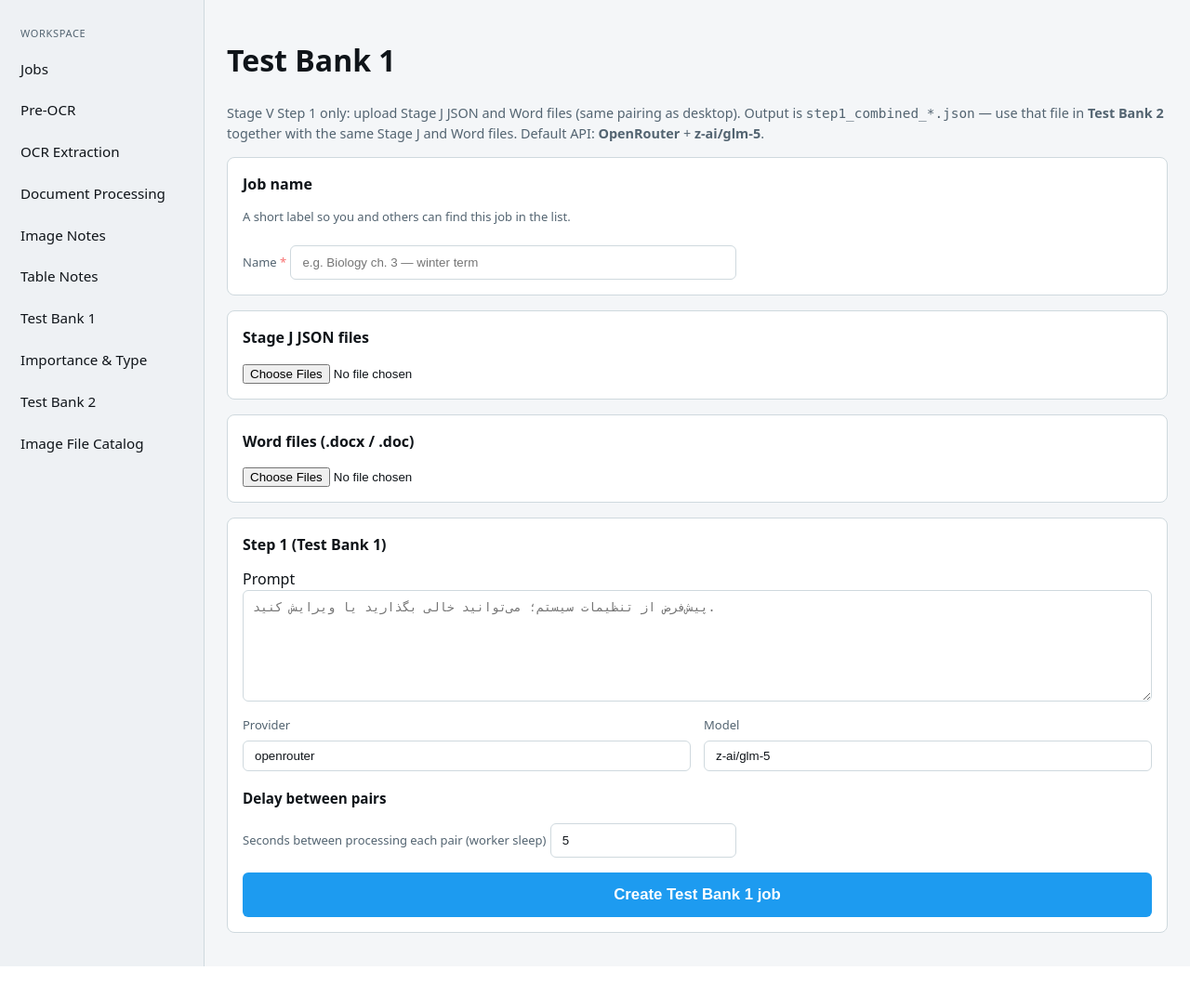
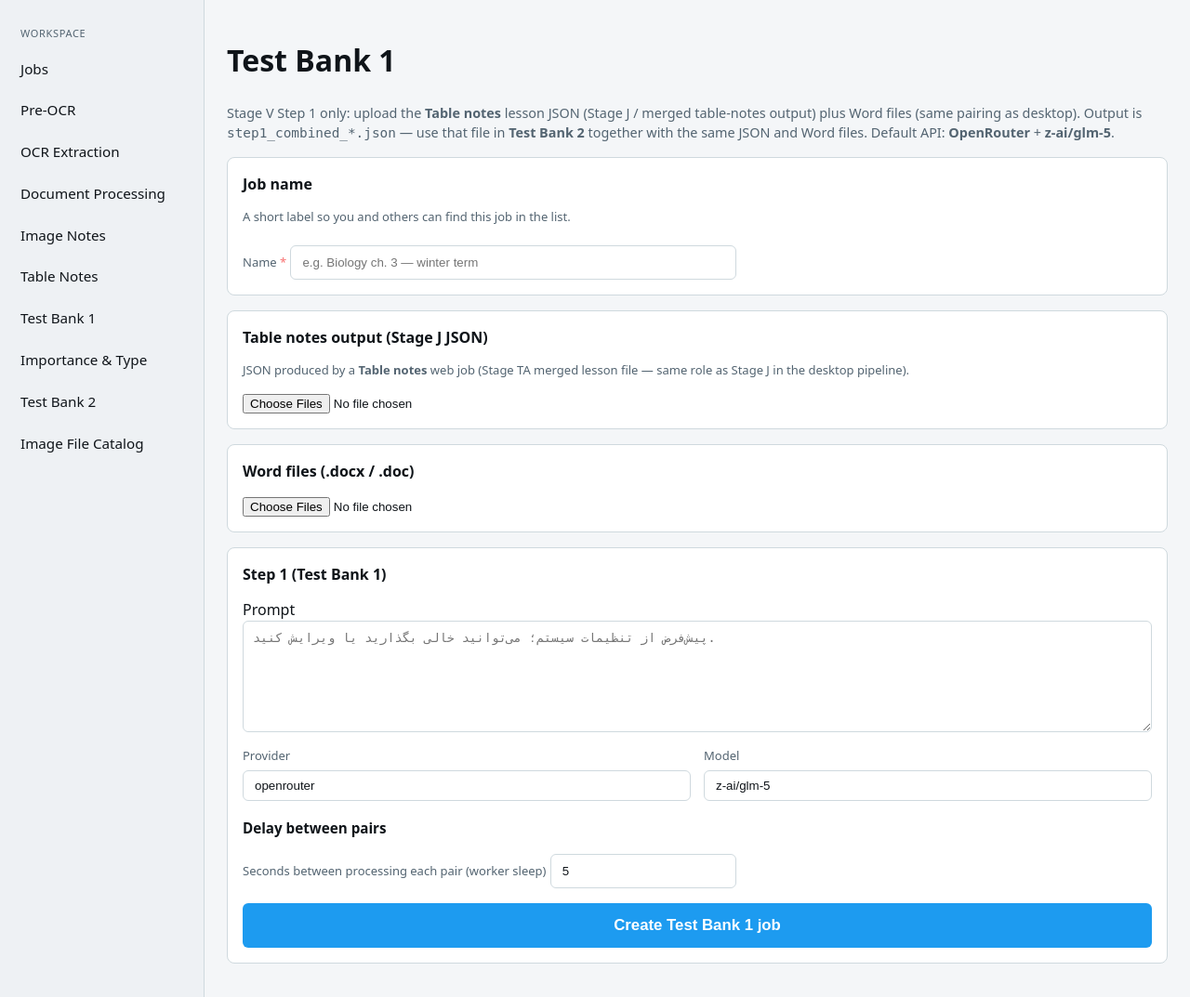
Before and after one commit to mohammadbaghershahmir/Automations_Project_Pileh, a FastAPI app: template content_automation_project/webapp/templates/test_bank_1_new.html in a window 1280 px wide. Shown: the part 49-1122 px from the top of the page at 93% size. Before the commit the page ends 1089 px from the top, so only its background shows below. Run offline with FastAPI, Linux system fonts and the light colour scheme; the template is opened without the code that fills it, so the values that code supplies are empty; parts of the project's set-up code (start-up, migrations or seed data) failed here and were passed over; some libraries are stand-ins or nearby versions.

Commit message:
better hint for step 1 of test bank

```diff
--- a/content_automation_project/webapp/templates/test_bank_1_new.html
+++ b/content_automation_project/webapp/templates/test_bank_1_new.html
@@ -12,7 +12,7 @@
 {% if multipart_ok is defined and not multipart_ok %}
 <p style="color:#f87171;">File uploads are disabled: install <code>python-multipart</code> on the server (<code>pip install python-multipart</code>), then restart the API.</p>
 {% endif %}
-<p class="muted">Stage V Step 1 only: upload Stage J JSON and Word files (same pairing as desktop). Output is <code>step1_combined_*.json</code> — use that file in <strong>Test Bank 2</strong> together with the same Stage J and Word files. Default API: <strong>OpenRouter</strong> + <strong>z-ai/glm-5</strong>.</p>
+<p class="muted">Stage V Step 1 only: upload the <strong>Table notes</strong> lesson JSON (Stage J / merged table-notes output) plus Word files (same pairing as desktop). Output is <code>step1_combined_*.json</code> — use that file in <strong>Test Bank 2</strong> together with the same JSON and Word files. Default API: <strong>OpenRouter</strong> + <strong>z-ai/glm-5</strong>.</p>
 
 <form method="post" action="/jobs/test-bank-1" enctype="multipart/form-data">
   <div class="card">
@@ -22,7 +22,8 @@
     <input id="job_name" type="text" name="job_name" required maxlength="200" placeholder="e.g. Biology ch. 3 — winter term" style="width:100%;max-width:480px;padding:10px 12px;margin-top:8px;box-sizing:border-box;border-radius:6px;border:1px solid var(--input-border);background:var(--input-bg);color:var(--fg);"/>
   </div>
   <div class="card">
-    <h2 style="margin-top:0;font-size:1rem;">Stage J JSON files</h2>
+    <h2 style="margin-top:0;font-size:1rem;">Table notes output (Stage J JSON)</h2>
+    <p class="muted" style="margin-top:0;font-size:13px;">JSON produced by a <strong>Table notes</strong> web job (Stage TA merged lesson file — same role as Stage J in the desktop pipeline).</p>
     <input type="file" name="stage_j_files" multiple accept=".json,application/json" required/>
   </div>
   <div class="card">
--- a/content_automation_project/webapp/templates/test_bank_2_new.html
+++ b/content_automation_project/webapp/templates/test_bank_2_new.html
@@ -12,7 +12,7 @@
 {% if multipart_ok is defined and not multipart_ok %}
 <p style="color:#f87171;">File uploads are disabled: install <code>python-multipart</code> on the server (<code>pip install python-multipart</code>), then restart the API.</p>
 {% endif %}
-<p class="muted">Stage V Step 2 only. Upload the <strong>same</strong> Stage J JSON and Word files you used for Test Bank 1, plus the <code>step1_combined_*.json</code> files exported from your Test Bank 1 job. Files are matched to pairs by book/chapter when possible. Default API: <strong>OpenRouter</strong> + <strong>z-ai/glm-5</strong>.</p>
+<p class="muted">Stage V Step 2 only. Upload the <strong>same</strong> Table notes output JSON and Word files you used for Test Bank 1, plus the <code>step1_combined_*.json</code> files from that job. Files are matched to pairs by book/chapter when possible. Default API: <strong>OpenRouter</strong> + <strong>z-ai/glm-5</strong>.</p>
 
 <form method="post" action="/jobs/test-bank-2" enctype="multipart/form-data">
   <div class="card">
@@ -22,8 +22,8 @@
     <input id="job_name" type="text" name="job_name" required maxlength="200" placeholder="e.g. Biology ch. 3 — Step 2" style="width:100%;max-width:480px;padding:10px 12px;margin-top:8px;box-sizing:border-box;border-radius:6px;border:1px solid var(--input-border);background:var(--input-bg);color:var(--fg);"/>
   </div>
   <div class="card">
-    <h2 style="margin-top:0;font-size:1rem;">Stage J JSON files</h2>
-    <p class="muted" style="margin-top:0;font-size:13px;">Same lesson JSON as for Test Bank 1.</p>
+    <h2 style="margin-top:0;font-size:1rem;">Table notes output (Stage J JSON)</h2>
+    <p class="muted" style="margin-top:0;font-size:13px;">Same files as for Test Bank 1 — output of your <strong>Table notes</strong> job.</p>
     <input type="file" name="stage_j_files" multiple accept=".json,application/json" required/>
   </div>
   <div class="card">
```
Also changed, not shown: content_automation_project/webapp/templates/job_detail.html (+6 -6 lines).
